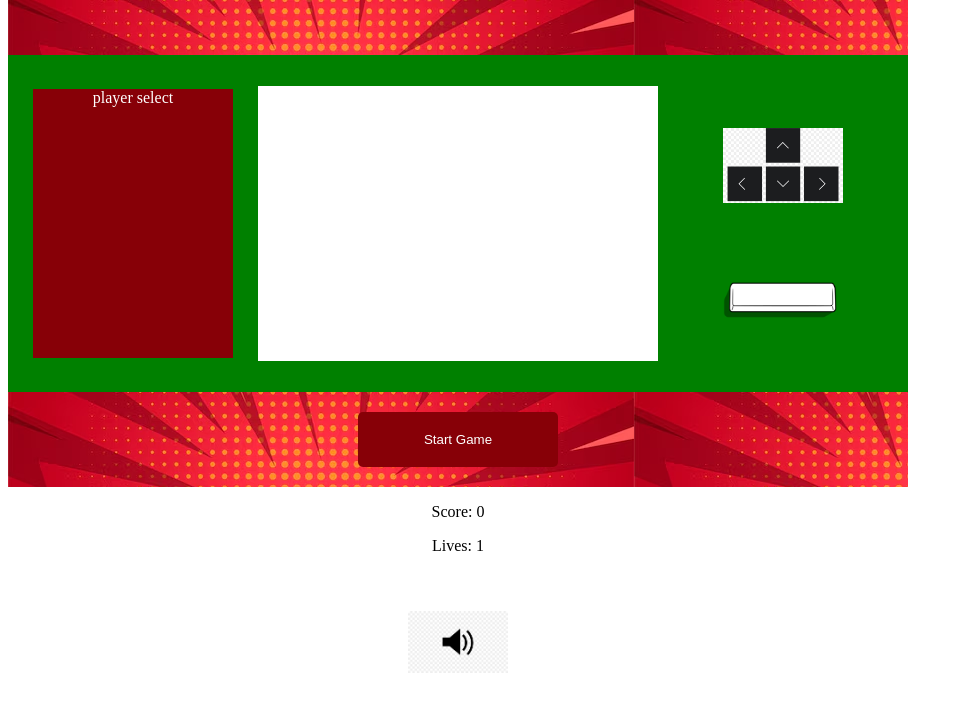
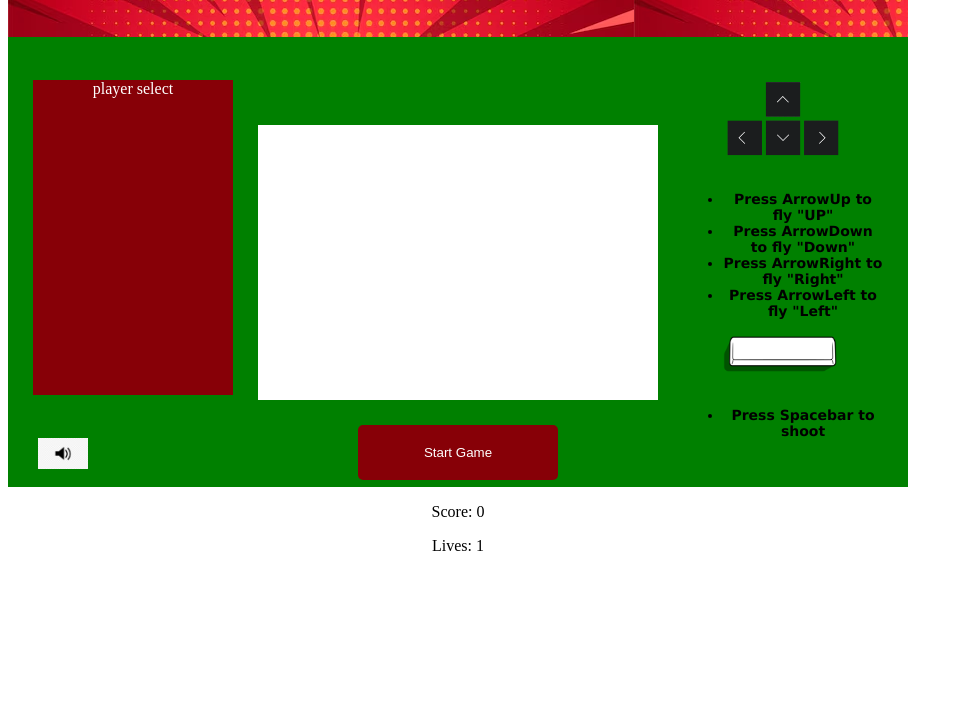
Before and after one commit to Senfjo/SpaceScript, a plain HTML site: page index.html in a window 1280 px wide. Shown: the part 121-832 px from the top of the page, without its empty margins (0-963 px from the left). After the commit the page ends 800 px from the top, so only its background shows below. Drawn offline with Linux system fonts and the light colour scheme.

Commit message:
css + music button

```diff
--- a/index.html
+++ b/index.html
@@ -10,19 +10,37 @@
     <!-- *********************Intro SCREEN********************** -->
     <div id="game-intro">
       <h1>Spacescript</h1>
-      <br />
+
       <div id="middle-part">
         <div id="player-select">player select</div>
         <div id="preview">preview</div>
-        <div id="controls-container"><img id="arrowImg" src="./images/arrowKEY.jpg" alt="arrowKey img"/>
-          <img id="spacebarImg" src="./images/spacebar.png" alt="spacebar img"/>
-
+        <div id="controls-container">
+          <img id="arrowImg" src="./images/newArrow.png" alt="arrowKey img" />
+          <br />
+          <ul>
+            <li>Press ArrowUp to fly "UP"</li>
+            <li>Press ArrowDown to fly "Down"</li>
+            <li>Press ArrowRight to fly "Right"</li>
+            <li>Press ArrowLeft to fly "Left"</li>
+          </ul>
+          <img
+            id="spacebarImg"
+            src="./images/spacebar.png"
+            alt="spacebar img"
+          />
+          <br />
+          <ul>
+            <li>Press Spacebar to shoot</li>
+          </ul>
         </div>
       </div>
 
       <div class="intro-btn">
         <button id="start-button">Start Game</button>
       </div>
+      <button class="music-button">
+        <img src="./images/loudspeaker.jpeg" />
+      </button>
     </div>
 
     <!-- *********************GAME SCREEN********************** -->
@@ -32,8 +50,11 @@
       <p>Lives: <span id="lives">1</span></p>
     </div>
 
-    <div id="game-screen"></div>
-    <button class="music-button"><img src="./images/loudspeaker.jpeg"/></button>
+    <div id="game-screen">
+      <button class="music-button">
+        <img src="./images/loudspeaker.jpeg" />
+      </button>
+    </div>
 
 
     <!-- *********************Game-over SCREEN********************** -->
@@ -45,7 +66,14 @@
       <br />
       <button id="restart-button">Restart</button>
       <button id="home-button">Home</button>
+      <button class="music-button">
+        <img src="./images/loudspeaker.jpeg" />
+      </button>
     </div>
+
+
+
+
     <script type="text/javascript" src="js/bullet.js"></script>
     <script type="text/javascript" src="js/player.js"></script>
     <script type="text/javascript" src="js/obstacle.js"></script>
--- a/styles/stylesheet.css
+++ b/styles/stylesheet.css
@@ -6,14 +6,19 @@ body {
 
 }
 
+#game-intro, #game-screen, #game-end{
+  height: 600px;
+  width: 900px;
+  position: relative;
+}
+
 #game-intro {
   display: flex;
   flex-direction: column;
   align-items: center;
-  justify-content: space-between;
+  justify-content: space-evenly;
   background-image: url(../images/marvel-background.avif);
-  height: 600px;
-  width: 900px;
+
 }
 
 #preview {
@@ -27,15 +32,16 @@ body {
   display: flex;
   justify-content: space-evenly;
   align-items: center;
-  height: 400px;
+  height: 80%;
   width: 100%;
   color: white;
   background-color: green;
 }
 #player-select{
-  height: 80%;
+  height: 70%;
   background-color: #870007;
   width:200px;
+  margin-bottom: 50px;
 }
 
 
@@ -47,14 +53,16 @@ body {
 }
 
 .music-button {
+  position: absolute;
+  bottom: -25px;
+  left: -10px; /* Change to left: 20px; if you want it on the left */
   background-color: transparent;
-    border: none;
-    cursor: pointer;
+  border: none;
+  cursor: pointer;
+  z-index: 1000;
 }
 .music-button img {
-  width: 100px;
-  height: auto;
-  margin-top: 20px;
+  width: 50px;
 }
 
 #controls-container {
@@ -69,12 +77,10 @@ body {
   width: 120px;
 }
 
-
-
 #start-button {
-
+  position: absolute;
   width: 200px;
-  margin-top: 20px ;
+  margin-bottom: 70px ;
 }
 
 #game-intro h1 {
@@ -86,11 +92,14 @@ body {
 
 
 
-#game-intro p {
-  font-size: 18px;
+#game-intro li {
+  font-size: 14px;
   font-family: "Verdana";
-  color: white;
+  color: black;
+  font-weight: bold;
 }
+
+
 
 .game-container {
   z-index: 9;
@@ -108,10 +117,11 @@ body {
 }
 
 #game-end {
-height: 600px;
-width: 900px;
+
 display: none;
-background-image: url(../images/marvel-background.avif);}
+background-image: url(../images/marvel-background.avif);
+
+}
 
 body button {
   background-color: #870007;
```
Also changed, not shown: images/Symbol_from_Marvel's_The_Avengers_logo.svg.png (deleted), images/arrowKEY.jpg (deleted), images/arrowKeys.jpg (deleted), images/benatar.jpeg (deleted), images/laser.png (deleted), images/marvel-background2.jpeg (renamed from images/marvel-background.jpeg), images/newArrow.png (added), 2 other files.
